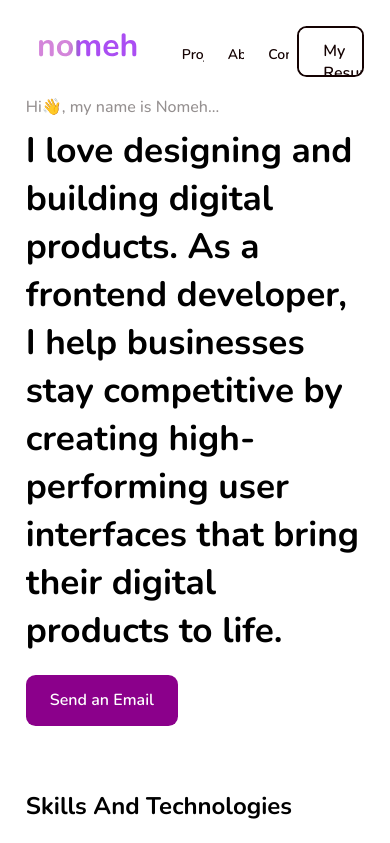
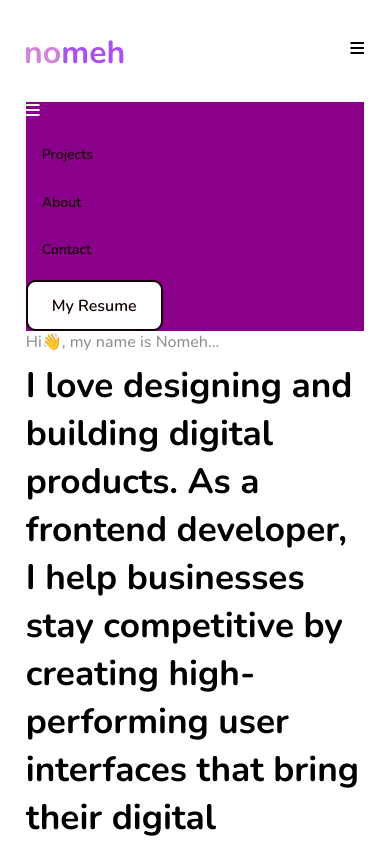
Before and after one commit to nomeokosun/my_portfolio, a plain HTML site: page index.html in a window 390 px wide. Shown: the top 843 px of the page. Drawn offline with nearby package versions, Linux system fonts and the light colour scheme.

Commit message:
mobile header fix

```diff
--- a/index.html
+++ b/index.html
@@ -7,6 +7,7 @@
     <link rel="stylesheet" href="style.css">
     <link rel="stylesheet" type="text/css" href="https://cdn.jsdelivr.net/gh/devicons/devicon@latest/devicon.min.css" />
     <link href="https://fonts.googleapis.com/icon?family=Material+Icons" rel="stylesheet">
+    <link href="https://cdnjs.cloudflare.com/ajax/libs/font-awesome/6.7.2/css/all.min.css" rel="stylesheet">
 </head>
 <body>
 
@@ -27,6 +28,33 @@
                     <button class="resume-button">My Resume</button>
                 </a>
             </div>
+        </div>
+
+        <!-- Header for smaller screens -->
+        <div class="header-mobile">
+            <div class="logo">
+                <img src="./images/my-LOGO.svg">
+            </div>
+            <div class="menu-button">
+                <i class="fa-solid fa-bars"></i>
+            </div>
+        </div>
+
+        <div class="header-mask-mobile">
+            <div class="nav-contents-mobile">
+                <div class="menu-button">
+                    <i class="fa-solid fa-bars"></i>
+                </div>
+                <div class="text-button-mobile">
+                    <a href="#projects"><button class="text-button">Projects</button></a>
+                    <a href="#about"><button class="text-button">About</button></a>
+                    <a href="#contact"><button class="text-button">Contact</button></a>
+                </div>
+                <a href="./Assets/Onome O Product Frontend dev resume.pdf" target="_blank">
+                    <button class="resume-button">My Resume</button>
+                </a>
+            </div>
+
         </div>
 
         <!-- Hero Section -->
--- a/style.css
+++ b/style.css
@@ -110,6 +110,28 @@ body p h1 h5 h4 .text-button{
 .resume-button:hover{
     background-color: darkmagenta;
 
+}
+
+.header-mobile{
+    width: 100%;
+    height: auto;
+    display: flex;
+    flex-direction: row;
+    justify-content: space-between;
+    align-items: start;
+    visibility: hidden;
+    display: none;
+    overflow: hidden;
+}
+
+.menu-button i{
+    width: fit-content;
+    height: auto;
+}
+
+.header-mask-mobile{
+    visibility: hidden;
+    display: none;
 }
 
 .hero-container{
@@ -480,6 +502,35 @@ a{
         gap: 1rem;
         align-items: center;
         text-align: center;
+        visibility: hidden;
+        display: none;
+    }
+    .header-mobile{
+        visibility: initial;
+        display: flex;
+        padding-top: 2.5rem;
+        padding-bottom: 2rem;
+        overflow: hidden;
+    }
+
+    .header-mask-mobile{
+        width: 100%;
+        height: 100%;
+        visibility: visible;
+        display: flex;
+        background-color: darkmagenta;
+        color:#f4f4f4;
+    }
+
+    .nav-contents-mobile{
+        display: flex;
+        flex-direction: column;
+        justify-content: start;
+    }
+
+    .text-button-mobile{
+        display: flex;
+        flex-direction: column;
     }
 
     .nav-contents {
```
Also changed, not shown: images/menu.svg (added).
